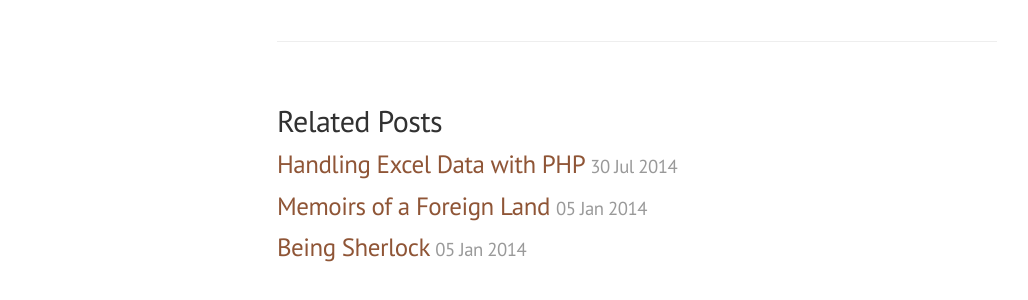
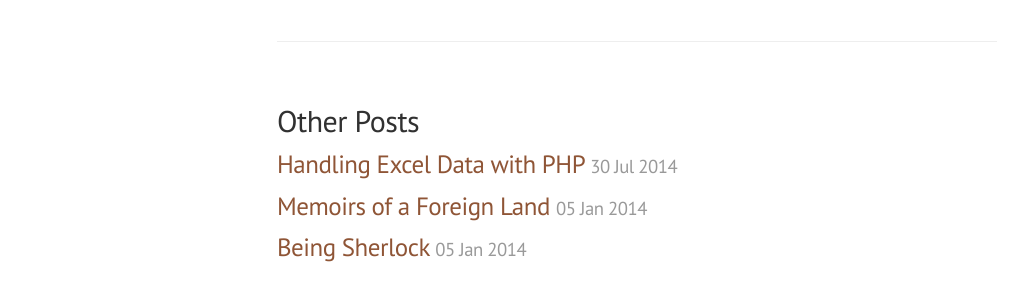
Before and after one commit to akashagrahari/akashagrahari.github.io, a Jekyll site: the page built from _posts/2015-06-06-the-comedy-of-laws.md, in a window 1280 px wide and 900 px high, scrolled down 3661 px. Shown: the part 577-877 px from the top of the window, without its empty margins (3-1031 px from the left). Built offline with Jekyll 4.4.1, drawn with Linux system fonts in a browser that asks for light colours.

Commit message:
other posts

```diff
--- a/_layouts/post.html
+++ b/_layouts/post.html
@@ -13,7 +13,7 @@ comments: true
 {% include comments.html %}
 
 <div class="related">
-  <h2>Related Posts</h2>
+  <h2>Other Posts</h2>
   <ul class="related-posts">
     {% for post in site.related_posts limit:3 %}
       <li>
```
